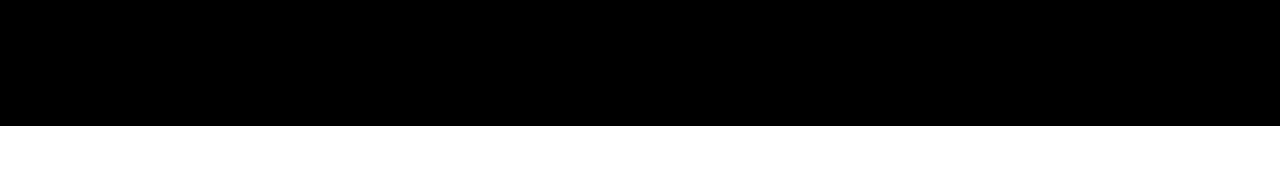
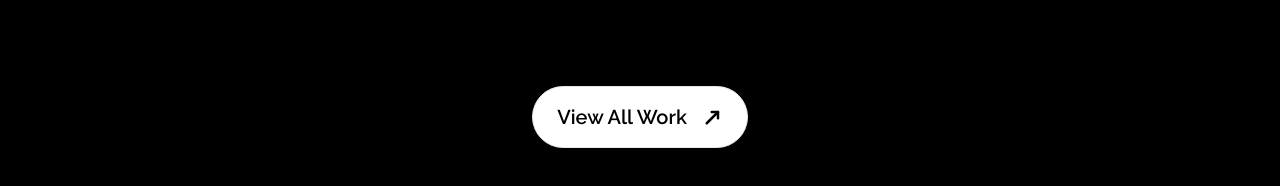
Before and after one commit to Ankit-can-ctrl/Ochi-design-, a React (Vite) app: page / in a window 1280 px wide. Shown: the part 4729-4915 px from the top of the page. Before the commit the page ends 4855 px from the top, so only its background shows below. Built offline with nearby package versions, Linux system fonts and the light colour scheme.

Commit message:
featured end

```diff
--- a/src/components/Featured.jsx
+++ b/src/components/Featured.jsx
@@ -74,6 +74,27 @@ function Featured() {
           </div>
         ))}
       </div>
+      <div className="projects-btn w-full px-20 py-10 flex items-center justify-center">
+        <motion.button
+          whileHover={{ scale: 1.1 }}
+          className=" bg-white text-black rounded-full text-xl font-Neue font-semibold flex items-center justify-center gap-4 capitalize border-[1px] px-6 py-4"
+        >
+          view all work
+          <span>
+            <svg
+              stroke="currentColor"
+              fill="currentColor"
+              viewBox="0 0 16 16"
+              height="1em"
+              width="1em"
+              xmlns="http://www.w3.org/2000/svg"
+            >
+              <path d="M6.5 4a.5.5 0 01.5-.5h5a.5.5 0 01.5.5v5a.5.5 0 01-1 0V4.5H7a.5.5 0 01-.5-.5z"></path>
+              <path d="M12.354 3.646a.5.5 0 010 .708l-9 9a.5.5 0 01-.708-.708l9-9a.5.5 0 01.708 0z"></path>
+            </svg>
+          </span>
+        </motion.button>
+      </div>
     </div>
   );
 }
```
